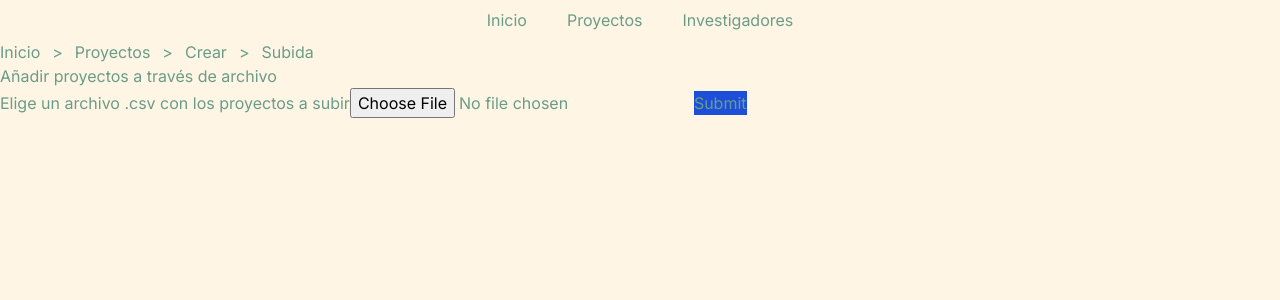
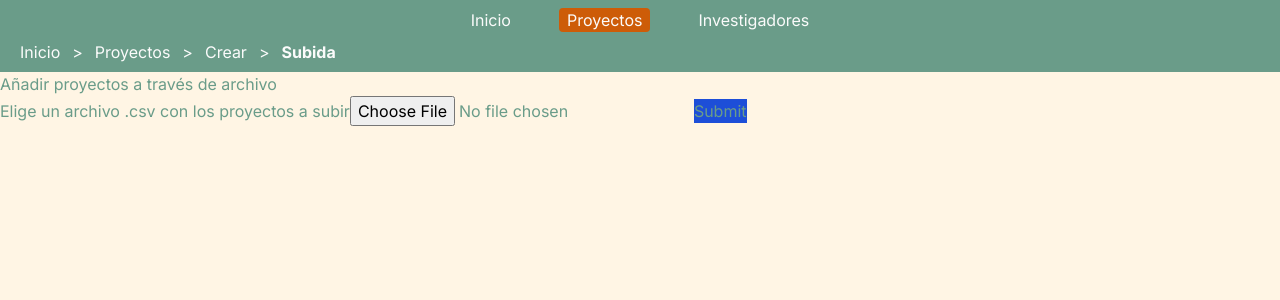
Before and after one commit to miguelliar/tfg-miguel, a Next.js app: page /proyectos/crear/subida in a window 1280 px wide. Shown: the top 300 px of the page. Built offline with nearby package versions, Linux system fonts and the light colour scheme.

Commit message:
refactor: header breadcrumbs and header navigation

```diff
--- a/src/app/ui/HeaderNavigation.tsx
+++ b/src/app/ui/HeaderNavigation.tsx
@@ -1,20 +1,38 @@
+"use client"
+
+import cx from "classnames"
 import Link from "next/link"
+import { usePathname } from "next/navigation"
+import { useMemo } from "react"
 
 import { Breadcrumbs } from "./breadcrumbs/Breadcrumbs"
 
 export function HeaderNavigation(): JSX.Element {
+  const url = usePathname()
+
+  const headerLinks = useMemo(
+    () => [
+      { title: "Inicio", url: "/home" },
+      { title: "Proyectos", url: "/proyectos" },
+      { title: "Investigadores", url: "/investigadores" },
+    ],
+    []
+  )
+
   return (
-    <header className="flex flex-col">
+    <header className="flex flex-col bg-font-color text-highlight-background-color">
       <section className="flex justify-center">
-        <Link className="mx-5 my-2" href="/">
-          Inicio
-        </Link>
-        <Link className="mx-5 my-2" href="/proyectos">
-          Proyectos
-        </Link>
-        <Link className="mx-5 my-2" href="/investigadores">
-          Investigadores
-        </Link>
+        {headerLinks.map((link) => (
+          <Link
+            key={`HeaderLink-${link.title}`}
+            className={cx("mx-5 my-2 rounded px-2", {
+              "bg-highlight-color": (url as string).startsWith(link.url),
+            })}
+            href={link.url}
+          >
+            {link.title}
+          </Link>
+        ))}
       </section>
       <section>
         <Breadcrumbs />
--- a/src/app/ui/breadcrumbs/Breadcrumbs.tsx
+++ b/src/app/ui/breadcrumbs/Breadcrumbs.tsx
@@ -10,7 +10,7 @@ export const Breadcrumbs = () => {
   const crumbs = useBreadcrumbs(pathname ?? "")
 
   return (
-    <ol className="flex flex-row">
+    <ol className="flex flex-row pl-5 pb-2">
       {crumbs.slice(0, crumbs.length - 1).map((crumb, index, array) => {
         return (
           <Crumb
@@ -21,7 +21,9 @@ export const Breadcrumbs = () => {
           />
         )
       })}
-      <span>{crumbs[crumbs.length - 1]?.name}</span>
+      <span className="text-highlight-background-color font-bold">
+        {crumbs[crumbs.length - 1]?.name}
+      </span>
     </ol>
   )
 }
--- a/src/app/ui/breadcrumbs/useBreadcrumbs.ts
+++ b/src/app/ui/breadcrumbs/useBreadcrumbs.ts
@@ -2,7 +2,7 @@ import { useMemo } from "react"
 
 export const useBreadcrumbs = (pathname: string) => {
   const breadcrumbs = useMemo(() => {
-    if (pathname === "/") return [{ name: "Inicio", url: pathname }]
+    if (pathname === "/home") return [{ name: "Inicio", url: pathname }]
     const breadcrumbs = pathname.split("/").map((crumb, index, crumbs) => {
       const previousPath =
         crumbs
```
Also changed, not shown: 1 other file (tests, documents, lock files or other folders).
